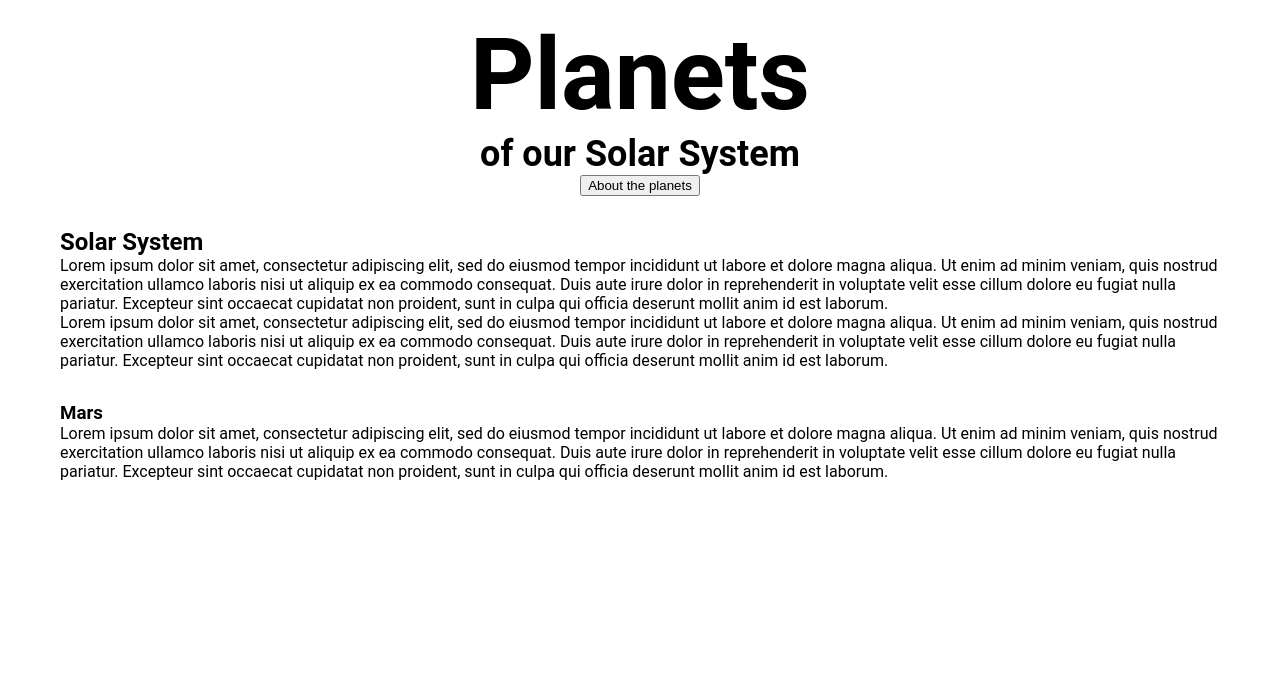
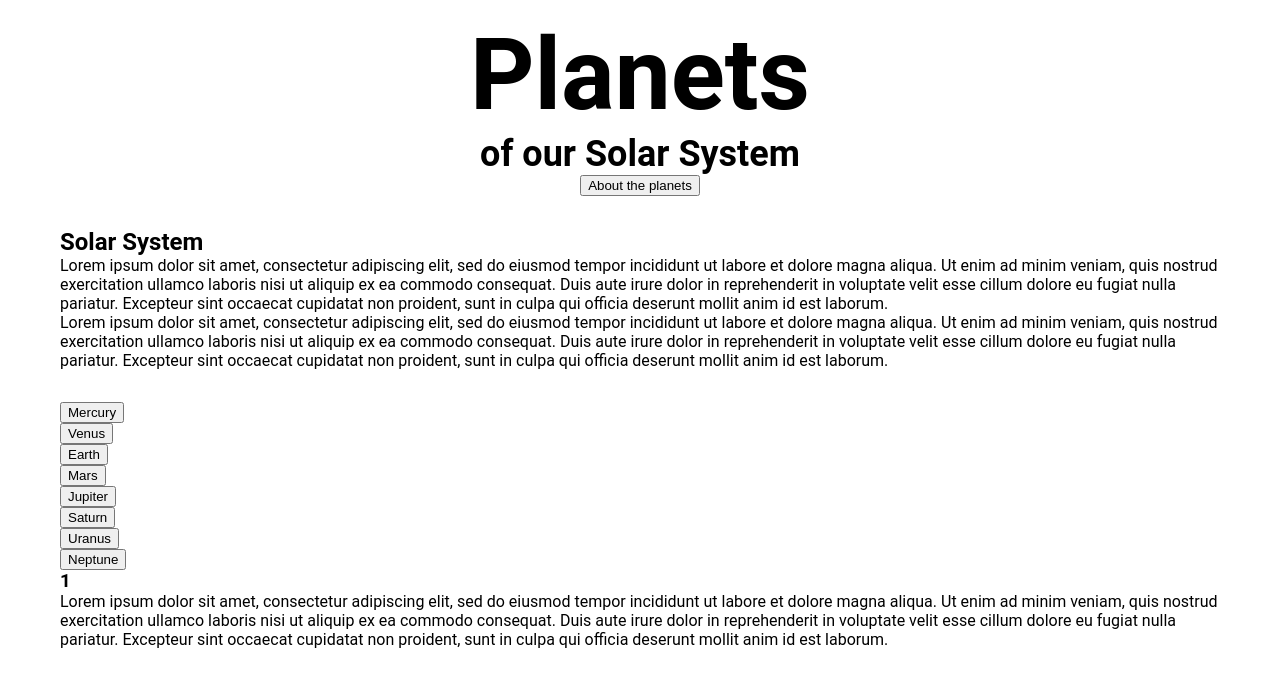
Before and after one commit to NataliaPlatova/planets, a React (Create React App) app: page / in a window 1280 px wide. Shown: the top 686 px of the page. Built offline with nearby package versions, Linux system fonts and the light colour scheme.

Commit message:
changed js in planets block to change info by tabs

```diff
--- a/src/components/PlanetInfoCompoent/index.js
+++ b/src/components/PlanetInfoComponent/index.js
@@ -3,9 +3,10 @@ import s from "./PlanetInfoComponent.module.scss";
 
 class PlanetInfoComponent extends Component {
     render() {
+        const { planetId } = this.props;
         return(
             <>
-                <h3>Mars</h3>
+                <h3>{planetId}</h3>
                 <p>Lorem ipsum dolor sit amet, consectetur adipiscing elit, sed do eiusmod tempor incididunt ut labore et dolore magna aliqua. Ut enim ad minim veniam, quis nostrud exercitation ullamco laboris nisi ut aliquip ex ea commodo consequat. Duis aute irure dolor in reprehenderit in voluptate velit esse cillum dolore eu fugiat nulla pariatur. Excepteur sint occaecat cupidatat non proident, sunt in culpa qui officia deserunt mollit anim id est laborum.</p>
             </>
         );
--- /dev/null
+++ b/src/components/PlanetTabs/index.js
@@ -0,0 +1,21 @@
+import React, {Component} from "react";
+import s from "./PlanetTabs.module.scss";
+
+const planetList = ['Mercury', 'Venus', 'Earth', 'Mars', 'Jupiter', 'Saturn', 'Uranus', 'Neptune'];
+
+class PlanetsTabs extends Component {
+    render() {
+        const { onChosenTab } = this.props;
+        return(
+            <>
+                {
+                    planetList.map((planet, id) =>
+                        <button onClick={() => {onChosenTab(id+1);}} key={planet} id={id}>{planet}</button>
+                    )
+                }
+            </>
+        );
+    }
+};
+
+export default PlanetsTabs;
--- a/src/components/PlanetsBlock/index.js
+++ b/src/components/PlanetsBlock/index.js
@@ -1,14 +1,25 @@
 import React, {Component} from "react";
 import s from "./PlanetsBlock.module.scss";
-import PlanetInfoComponent from "../PlanetInfoCompoent";
+import PlanetInfoComponent from "../PlanetInfoComponent";
+import PlanetsTabs from "../PlanetTabs";
+
 
 class PlanetsBlock extends Component {
+    state = {
+        chosenPlanetId: 1,
+    };
+    chooseNewPlanet = (id) => {
+        this.setState({
+            chosenPlanetId: id,
+        })
+    };
     render() {
+        const { chosenPlanetId } = this.state;
         return(
             <section>
                 <div className={`container ${s.container}`}>
-                    <div className="tabs"></div>
-                    <PlanetInfoComponent/>
+                    <PlanetsTabs onChosenTab={this.chooseNewPlanet}/>
+                    <PlanetInfoComponent planetId={chosenPlanetId}/>
                 </div>
             </section>
         );
```
Also changed, not shown: src/components/PlanetInfoComponent/PlanetInfoComponent.module.scss (added), src/components/PlanetTabs/PlanetTabs.module.scss (added).
